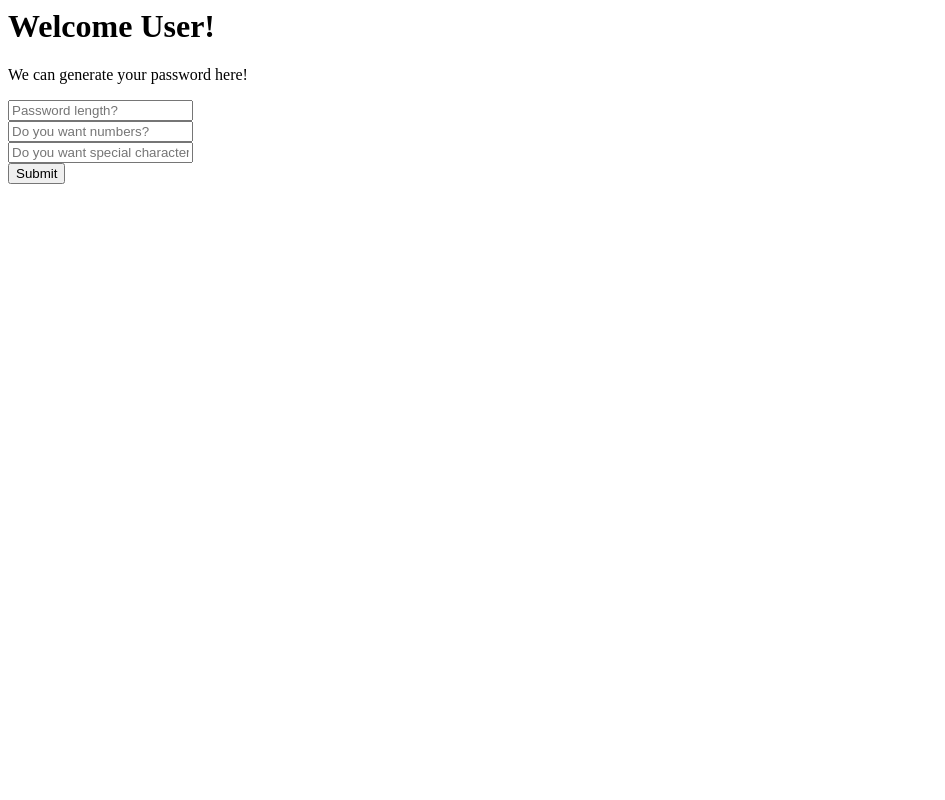
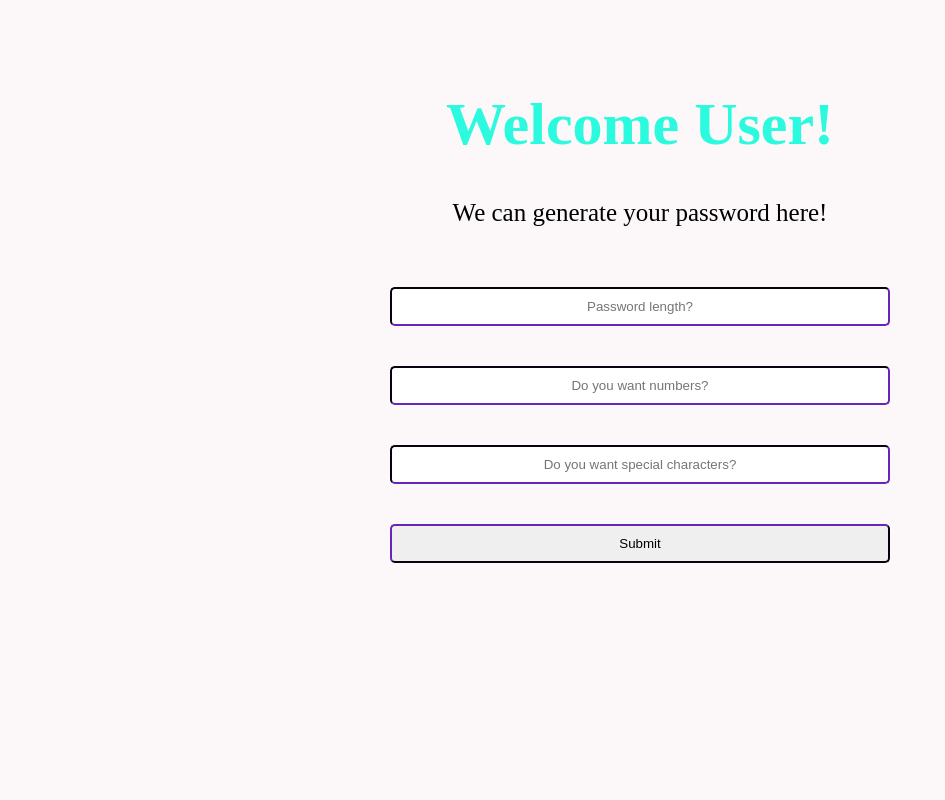
Before and after one commit to oscargt02/password-generator-, a Flask app: page / in a window 1280 px wide. Shown: the whole page, without its empty margins (0-945 px from the left). Run offline with Flask 2, Linux system fonts and the light colour scheme.

Commit message:
[commit message]

```diff
--- a/app.py
+++ b/app.py
@@ -4,6 +4,7 @@
 from flask import render_template
 from flask import request
 import model
+from datetime import datetime
 
 # -- Initialization section --
 app = Flask(__name__)
@@ -13,9 +14,9 @@
 @app.route('/')
 @app.route('/index')
 def index():
-    return render_template("index.html")
+    return render_template("index.html",time= datetime.now())
 
 @app.route('/results', methods=['GET', 'POST'])
 def results():
     password = model.password_generator(int(request.form["length"]), request.form["numbers"], request.form["special"])
-    return render_template("results.html", password=password)
+    return render_template("results.html", password=password,time= datetime.now())
--- a/model.py
+++ b/model.py
@@ -26,3 +26,5 @@
         return "There is a problem"
 
     return password
+
+# def save_password(password):
--- a/static/css/style.css
+++ b/static/css/style.css
@@ -0,0 +1,32 @@
+
+body {
+  background-color: #FCF7F8;
+
+}
+*{
+     padding:10px;
+     margin:20px;
+     text-align: center;
+
+  }
+@keyframes color_change {
+    from {color: aqua}
+    to {color:lightgreen}
+}
+h1 {
+    animation-name: color_change;
+    animation-duration: 3s;
+    animation-iteration-count: infinite;
+    animation-direction: alternate;
+    font-size: 60px;
+}
+
+p{
+    font-size: 25px;
+}
+
+input{
+    width: 500px;
+    border-radius: 5px;
+    border-color: #391463;
+}
--- a/templates/index.html
+++ b/templates/index.html
@@ -1,12 +1,14 @@
 <html>
     <head>
         <title>Welcome!</title>
+        <link href= "{{ url_for('static', filename='css/style.css') }}?q={{ time }}" rel= "stylesheet">
     </head>
+
     <body>
         <h1>Welcome User!</h1>
         <p>We can generate your password here!</p>
         <form method= "post" action= "/results">
-            <input type="text" name="length" placeholder="Password length?"/><br>
+            <input type="text" name="length" placeholder="Password length?" /><br>
             <input type="text" name="numbers" placeholder="Do you want numbers?"/><br>
             <input type="text" name="special" placeholder="Do you want special characters?"/><br>
             <input type="submit" value="Submit"/>
--- a/templates/results.html
+++ b/templates/results.html
@@ -1,6 +1,7 @@
 <html>
     <head>
         <title>Welcome!</title>
+        <link href= "{{ url_for('static', filename='css/style.css') }}?q={{ time }}" rel= "stylesheet">
     </head>
     <body>
         <h1>Here is your password!</h1>
```
